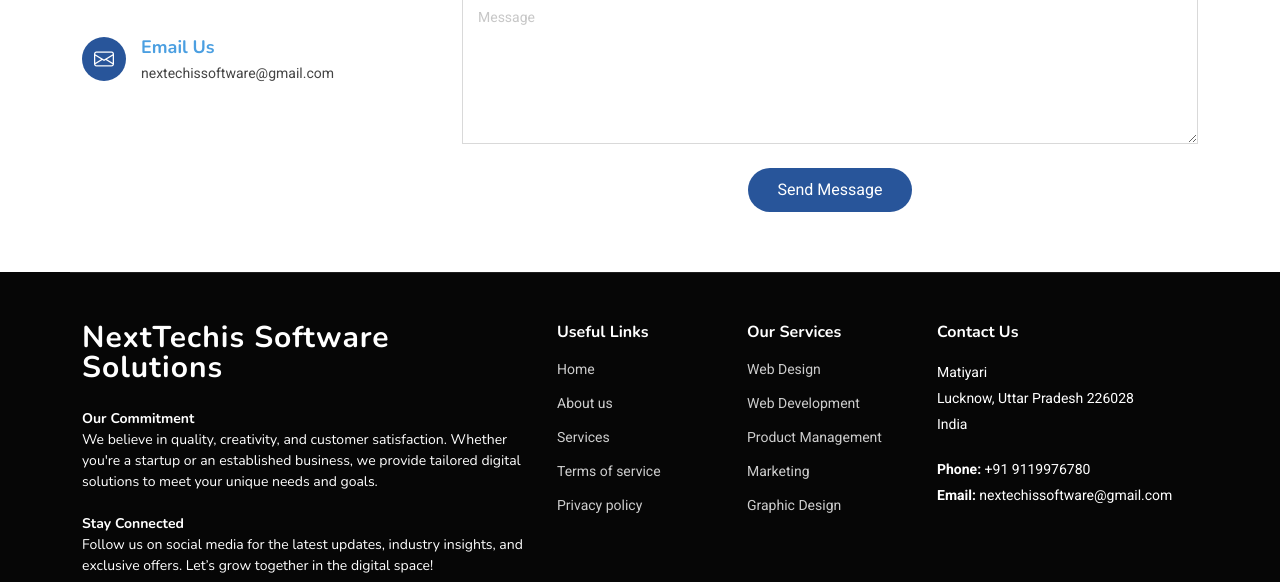
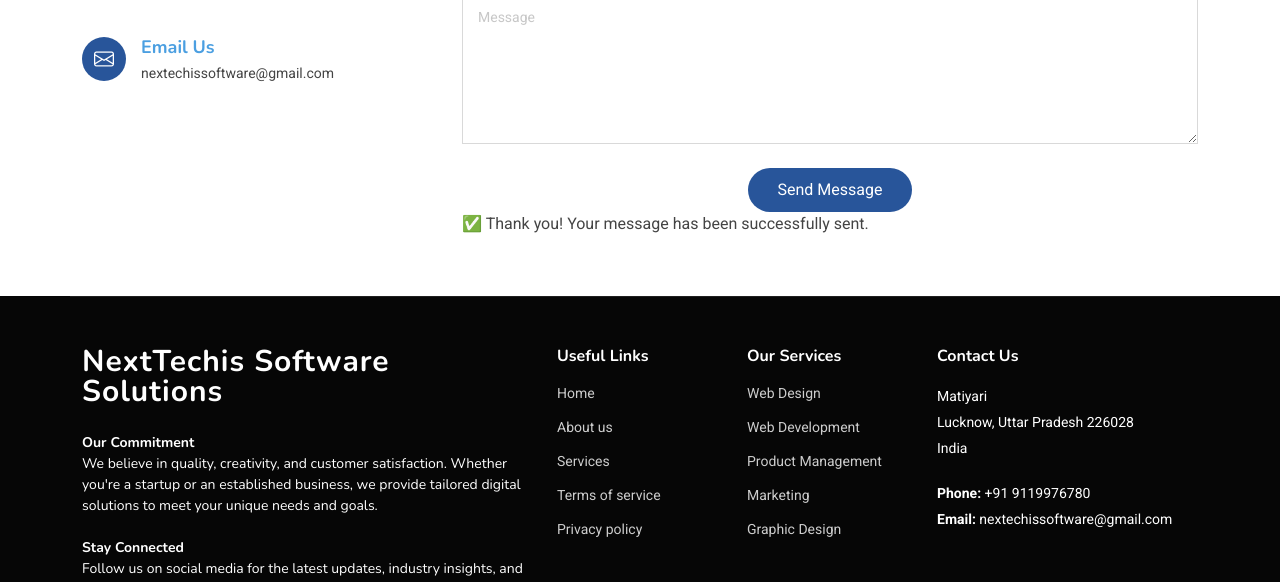
Before and after one commit to nextechissoftware/nextechis-software, a plain HTML site: page index.html in a window 1280 px wide. Shown: the part 5842-6424 px from the top of the page. Drawn offline with nearby package versions, Linux system fonts and the light colour scheme.

Commit message:
Update index.html

```diff
--- a/index.html
+++ b/index.html
@@ -692,6 +692,7 @@
 
               </div>
             </form>
+            <div id="thank-you">✅ Thank you! Your message has been successfully sent.</div>
           </div><!-- End Contact Form -->
 
         </div>
```
